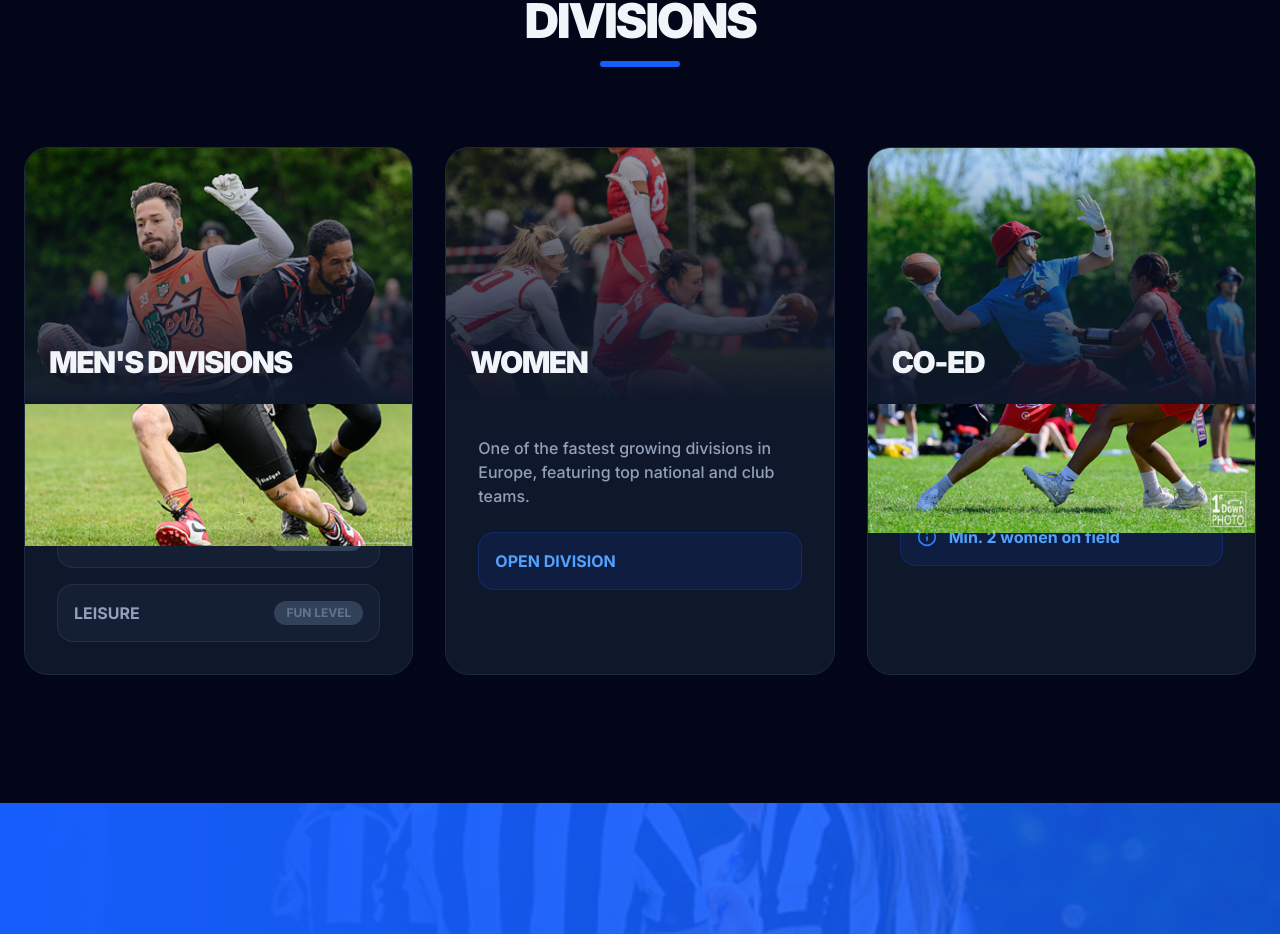
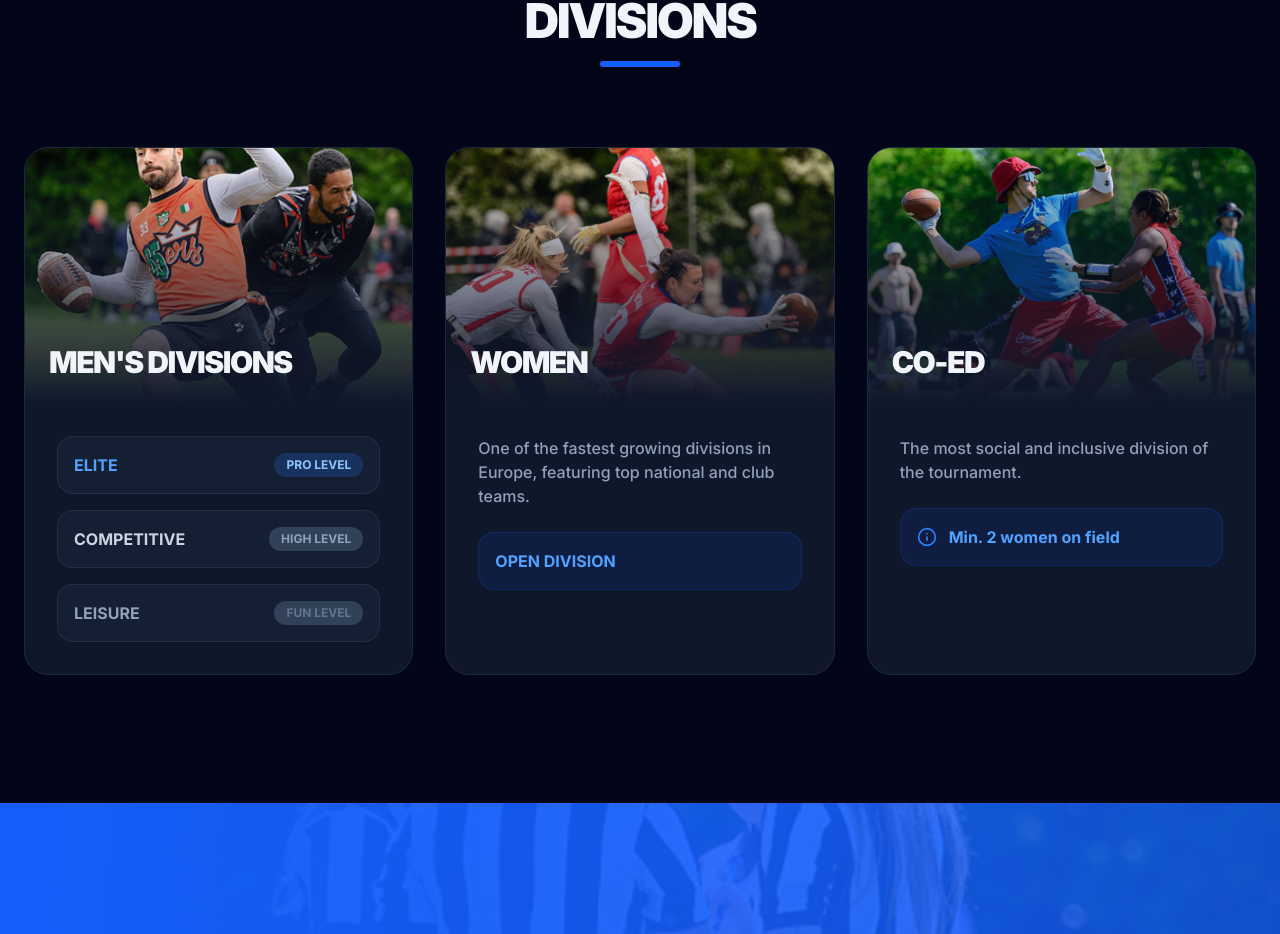
Before and after one commit to Laurapoyner/CopenhagenBowl, a React (Vite) app: page / in a window 1280 px wide. Shown: the part 1629-2563 px from the top of the page. Built offline with nearby package versions, Linux system fonts and the light colour scheme.

Commit message:
fix igen

```diff
--- a/package.json
+++ b/package.json
@@ -30,8 +30,9 @@
     "@cloudflare/vite-plugin": "^1.31.1",
     "@types/express": "^4.17.21",
     "@types/node": "^22.14.0",
-    "autoprefixer": "^10.4.21",
-    "tailwindcss": "^4.1.14",
+    "autoprefixer": "^10.4.27",
+    "postcss": "^8.5.9",
+    "tailwindcss": "^4.2.2",
     "tsx": "^4.21.0",
     "typescript": "~5.8.2",
     "vite": "^6.2.0",
--- /dev/null
+++ b/postcss.config.js
@@ -0,0 +1,6 @@
+export default {
+    plugins: {
+        tailwindcss: {},
+        autoprefixer: {},
+    },
+}
--- a/src/App.tsx
+++ b/src/App.tsx
@@ -4,7 +4,7 @@
  */
 
 import React, { useState, useEffect } from 'react';
-import { motion, AnimatePresence } from 'motion/react';
+import { motion, AnimatePresence } from 'framer-motion';
 import {
   Trophy,
   Users,
@@ -234,7 +234,11 @@ export default function App() {
               className="bg-slate-900 rounded-3xl overflow-hidden border border-slate-800 group"
             >
               <div className="h-64 relative">
-                              <img src="/men.png" referrerPolicy="no-referrer" />
+                              <img
+                                  src="/men.png"
+                                  className="w-full h-full object-cover"
+                                  referrerPolicy="no-referrer"
+                              />
                 <div className="absolute inset-0 bg-gradient-to-t from-slate-900 to-transparent" />
                 <div className="absolute bottom-6 left-6">
                   <h3 className="text-3xl font-black uppercase tracking-tighter">{t.divisions.mens}</h3>
@@ -262,7 +266,11 @@ export default function App() {
               className="bg-slate-900 rounded-3xl overflow-hidden border border-slate-800 group"
             >
               <div className="h-64 relative">
-                              <img src="/women.png" className="w-full h-full object-cover opacity-60 group-hover:scale-110 transition-transform duration-500" referrerPolicy="no-referrer" />
+                              <img
+                                  src="/women.png"
+                                  className="w-full h-full object-cover"
+                                  referrerPolicy="no-referrer"
+                              />
                 <div className="absolute inset-0 bg-gradient-to-t from-slate-900 to-transparent" />
                 <div className="absolute bottom-6 left-6">
                   <h3 className="text-3xl font-black uppercase tracking-tighter">{t.divisions.womens}</h3>
@@ -282,7 +290,11 @@ export default function App() {
               className="bg-slate-900 rounded-3xl overflow-hidden border border-slate-800 group"
             >
               <div className="h-64 relative">
-                              <img src="/mix.png" referrerPolicy="no-referrer" />
+                              <img
+                                  src="/mix.png"
+                                  className="w-full h-full object-cover"
+                                  referrerPolicy="no-referrer"
+                              />
                 <div className="absolute inset-0 bg-gradient-to-t from-slate-900 to-transparent" />
                 <div className="absolute bottom-6 left-6">
                   <h3 className="text-3xl font-black uppercase tracking-tighter">{t.divisions.coed}</h3>
--- /dev/null
+++ b/tailwind.config.js
@@ -0,0 +1,10 @@
+export default {
+    content: [
+        "./index.html",
+        "./src/**/*.{js,ts,jsx,tsx}",
+    ],
+    theme: {
+        extend: {},
+    },
+    plugins: [],
+}
```
Also changed, not shown: 1 other file (tests, documents, lock files or other folders).
